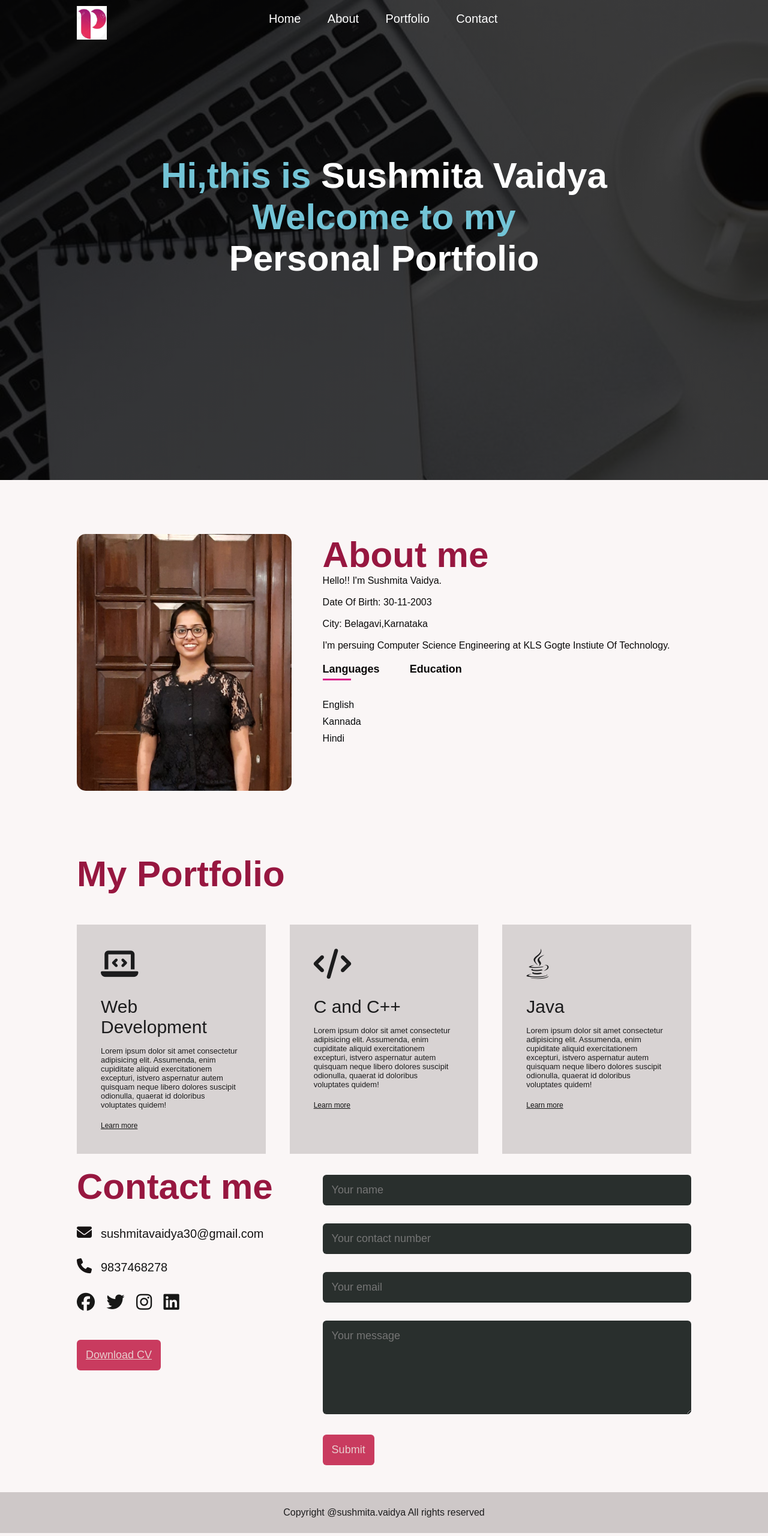
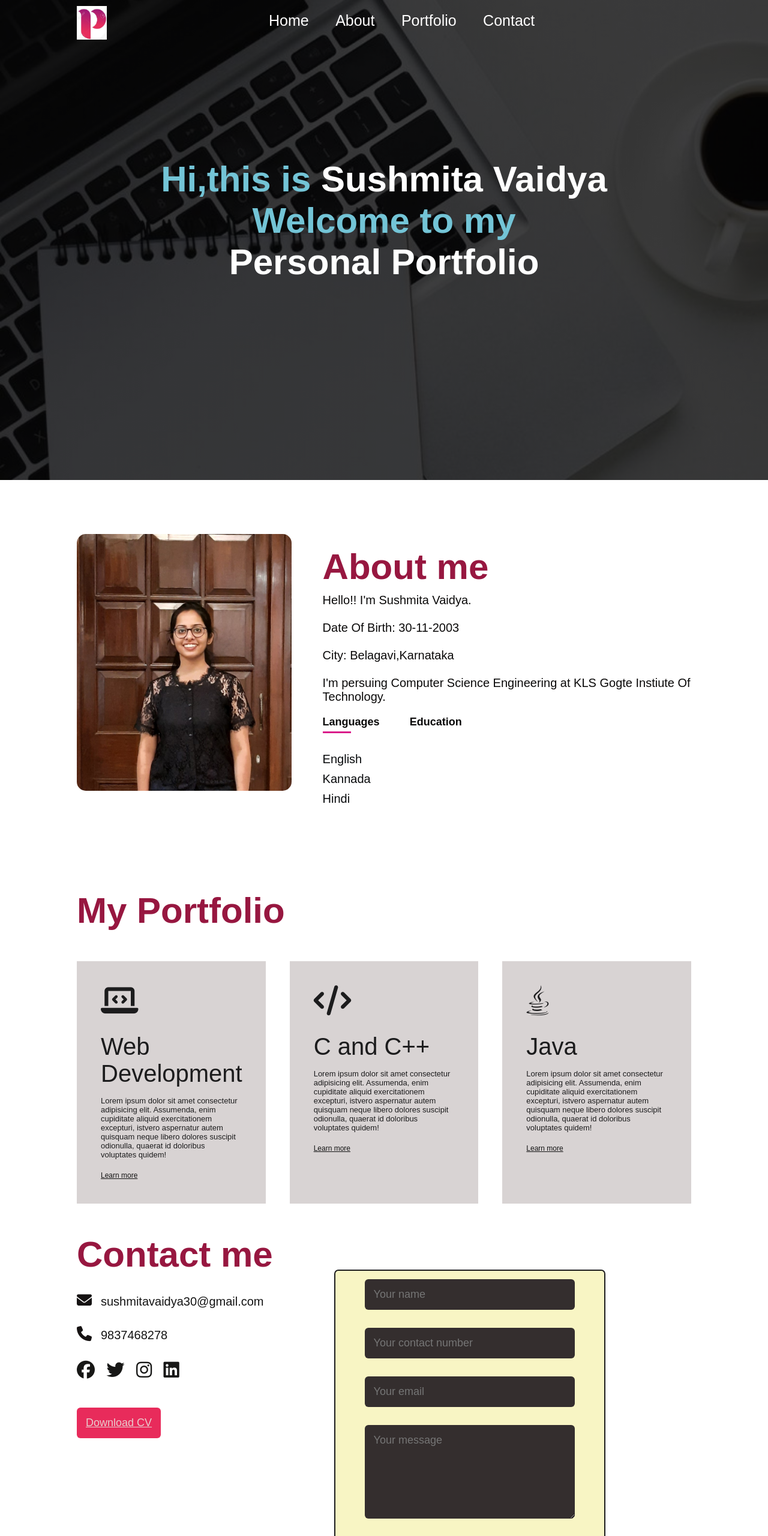
Before and after one commit to sushmitavaidya/Portfolio.githhub.io, a plain HTML site: page index.html in a window 1280 px wide. Shown: the top 2560 px of the page at 60% size. Drawn offline with Linux system fonts and the light colour scheme.

Commit message:
Update style.css

```diff
--- a/style.css
+++ b/style.css
@@ -9,7 +9,7 @@ html {
 }
 
 body {
-  background: #faf6f6;
+  background: #fff;
   color: #1c1c1d;
 }
 #header {
@@ -32,6 +32,7 @@ nav {
   align-items: center;
   justify-content: space-between;
   flex-wrap: wrap;
+  scroll-margin-block: 0;
 }
 .logo img {
   float: left;
@@ -41,19 +42,21 @@ nav {
 nav ul li {
   display: inline-block;
   list-style: none;
+
   margin: 10px 20px;
 }
 nav ul li a {
-  color: #fff;
+  color: #fffefe;
   text-decoration: none;
-  font-size: 20px;
+  font-size: 25px;
+  font-weight: 400;
   position: relative;
   display: flex;
 }
 nav ul li a::after {
   content: "";
   width: 0;
-  height: 3px;
+  height: 6px;
   background: hsl(325, 78%, 48%);
   position: absolute;
   left: 0;
@@ -81,6 +84,7 @@ nav ul li a:hover::after {
 #about {
   padding: 80px 0;
   color: #0a0909;
+  font-size: 18px;
 }
 .row {
   display: flex;
@@ -95,16 +99,21 @@ nav ul li a:hover::after {
   border-radius: 15px;
 }
 .about-col-2 {
+  margin-top: 20px;
   flex-basis: 60%;
+  font-size: 20px;
+  font-weight: 300;
 }
 .subtitle {
+  margin-bottom: 10px;
   font-size: 60px;
   font-weight: 600;
   color: #95113bf9;
 }
+
 .tab-titles {
   display: flex;
-  font-size: 40px;
+  font-size: 50px;
   font-weight: 200;
   margin: 20px 0 40px;
 }
@@ -148,8 +157,8 @@ nav ul li a:hover::after {
   display: block;
 }
 
-/*--------Services----------*/
-#services {
+/*--------portfolio----------*/
+#portfolio {
   padding: 30px 0;
 }
 .service-list {
@@ -171,7 +180,7 @@ nav ul li a:hover::after {
   margin-bottom: 30px;
 }
 .service-list div h2 {
-  font-size: 30px;
+  font-size: 40px;
   font-weight: 500;
   margin-bottom: 15px;
 }
@@ -183,8 +192,8 @@ nav ul li a:hover::after {
   display: inline-block;
 }
 .service-list div:hover {
-  background: #8343b1f5;
-  transform: translateY(-10px);
+  background: #2dbda8f5;
+  transform: translateY(10px);
 }
 
 /*------contact---------*/
@@ -223,7 +232,7 @@ nav ul li a:hover::after {
 .btn.btn2 {
   border: 0;
   outline: none;
-  background: #c93b5f;
+  background: #e82b5b;
   padding: 15px;
   margin: 15px 0;
   color: #e8cece;
@@ -233,14 +242,26 @@ nav ul li a:hover::after {
 }
 .contact-right form {
   width: 100%;
+  max-width: 450px;
+  background-color: #f8f5c4;
+  border: #4d1a1a61;
+  border-radius: 6px;
+  outline: auto;
+  padding-inline: 50px;
+  position: relative;
+  nav-right: auto;
+  left: 20px;
+  text-align: center;
+  margin-top: 10%;
 }
+
 form input,
 form textarea {
   margin-bottom: 30px;
   width: 100%;
-  border: 0;
-  outline: none;
-  background: #292f2d;
+  border: 50px;
+
+  background: #342e2e;
   padding: 15px;
   margin: 15px 0;
   color: #fff;
@@ -259,7 +280,7 @@ form .btn2 {
   padding: 25px;
   background: #cec8c8;
   font-weight: 300;
-  margin-top: 20px;
+  margin-top: 2%;
 }
 nav ul .fa-solid {
   display: none;
@@ -267,7 +288,7 @@ nav ul .fa-solid {
 nav .fa-sharp {
   display: none;
 }
-@media only screen and (max-width: 600px) {
+@media only screen and (max-width: 500px) {
   .header-text {
     margin-top: 100%;
     font-size: 16px;
@@ -284,7 +305,7 @@ nav .fa-sharp {
     width: 150px;
     height: 100vh;
     padding-top: 50px;
-    z-index: 1;
+    z-index: 2;
     transition: right 0.5s;
   }
   nav ul li {
@@ -295,8 +316,9 @@ nav .fa-sharp {
     display: inline-block;
     position: absolute;
     font-size: 25px;
+    color: #fff;
     top: 0px;
-    nav-right: 25px;
+    left: 300px;
     cursor: pointer;
   }
   nav ul .fa-solid {
@@ -306,4 +328,23 @@ nav .fa-sharp {
     left: 50px;
     cursor: pointer;
   }
+  .about-col-1 img {
+    width: 250px;
+    height: auto;
+    border-radius: 15px;
+  }
+  .contact-right form {
+    flex-direction: column;
+    width: 150%;
+    nav-down: auto;
+    left: -30px;
+  }
+  .copyright {
+    width: auto;
+    text-align: center;
+    padding: 25px;
+    background: #cec8c8;
+    font-weight: 300;
+    margin-top: 70px;
+  }
 }
```
